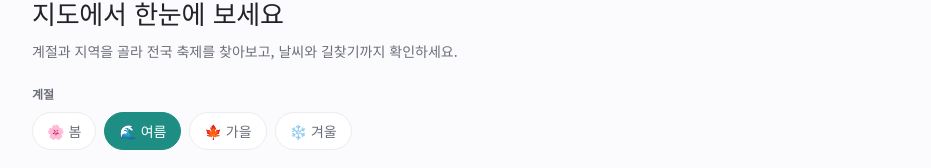
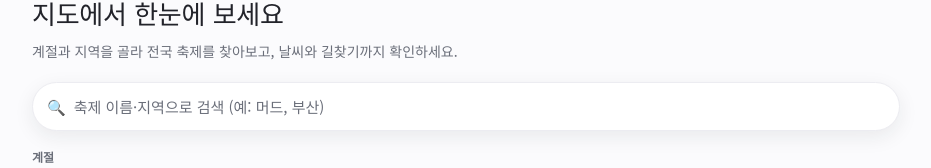
Before and after one commit to papaerth/festivalro, a Next.js app: page / in a window 1280 px wide. Shown: the part 114-282 px from the top of the page, without its empty margins (174-1105 px from the left). Built offline with nearby package versions, Linux system fonts and the light colour scheme; no server answers.

Commit message:
축제 검색창 추가 (이름·지역명, 검색 시 전국에서 조회)

```diff
--- a/src/app/globals.css
+++ b/src/app/globals.css
@@ -106,6 +106,68 @@ h3 {
   margin: 8px 0 0;
   color: var(--text-soft);
   font-size: 14px;
+}
+
+/* ── 검색창 ── */
+.search-box {
+  display: flex;
+  align-items: center;
+  gap: 8px;
+  background: var(--surface);
+  border: 1.5px solid var(--line);
+  border-radius: 999px;
+  padding: 0 14px;
+  margin: 14px 0 4px;
+  box-shadow: var(--shadow);
+  transition: border-color 0.15s ease;
+}
+.search-box:focus-within {
+  border-color: var(--accent);
+}
+.search-icon {
+  font-size: 15px;
+  flex: 0 0 auto;
+}
+.search-input {
+  flex: 1;
+  border: none;
+  outline: none;
+  background: transparent;
+  font-family: inherit;
+  font-size: 15px;
+  color: var(--text);
+  padding: 13px 0;
+  min-width: 0;
+}
+.search-input::placeholder {
+  color: var(--text-soft);
+}
+/* 브라우저 기본 검색 지우기 아이콘 숨김 (커스텀 버튼 사용) */
+.search-input::-webkit-search-cancel-button {
+  -webkit-appearance: none;
+}
+.search-clear {
+  flex: 0 0 auto;
+  width: 24px;
+  height: 24px;
+  border: none;
+  border-radius: 50%;
+  background: var(--accent-soft);
+  color: var(--accent);
+  font-size: 12px;
+  font-weight: 700;
+  cursor: pointer;
+  display: flex;
+  align-items: center;
+  justify-content: center;
+}
+.search-result-head {
+  font-size: 14px;
+  color: var(--text-soft);
+  margin: 16px 2px 6px;
+}
+.search-result-head b {
+  color: var(--accent);
 }
 
 /* ── 필터 (계절 / 지역) ── */
--- a/src/components/HomeClient.js
+++ b/src/components/HomeClient.js
@@ -25,14 +25,27 @@ export default function HomeClient({ festivals, usingSample }) {
   const [season, setSeason] = useState(currentSeason());
   const [region, setRegion] = useState("all");
   const [statusFilter, setStatusFilter] = useState(null); // null=전체
+  const [query, setQuery] = useState("");
   const theme = SEASONS[season];
 
-  // 계절 + 지역으로 먼저 거른 목록 (상태 요약 개수의 기준)
+  const q = query.trim().toLowerCase();
+  const searching = q.length > 0;
+
+  // 검색 중이면: 계절/지역 무시하고 전국에서 이름·지역명으로 검색
+  // 아니면: 선택한 계절 + 지역으로 거름 (상태 요약 개수의 기준)
   const base = useMemo(() => {
+    if (searching) {
+      return festivals.filter(
+        (f) =>
+          f.name.toLowerCase().includes(q) ||
+          (f.sido || "").toLowerCase().includes(q) ||
+          (f.sigungu || "").toLowerCase().includes(q)
+      );
+    }
     return festivals
       .filter((f) => f.season === season)
       .filter((f) => (region === "all" ? true : f.region === region));
-  }, [festivals, season, region]);
+  }, [festivals, season, region, q, searching]);
 
   // 상태별 개수 요약 (진행중 / 예정 / 종료)
   const counts = useMemo(() => {
@@ -81,6 +94,35 @@ export default function HomeClient({ festivals, usingSample }) {
           <p>계절과 지역을 골라 전국 축제를 찾아보고, 날씨와 길찾기까지 확인하세요.</p>
         </section>
 
+        {/* 검색창 */}
+        <div className="search-box">
+          <span className="search-icon" aria-hidden="true">🔍</span>
+          <input
+            type="search"
+            className="search-input"
+            placeholder="축제 이름·지역으로 검색 (예: 머드, 부산)"
+            value={query}
+            onChange={(e) => setQuery(e.target.value)}
+            aria-label="축제 검색"
+          />
+          {searching && (
+            <button
+              className="search-clear"
+              onClick={() => setQuery("")}
+              aria-label="검색 지우기"
+            >
+              ✕
+            </button>
+          )}
+        </div>
+
+        {searching ? (
+          /* 검색 중: 계절/지역 선택 대신 검색 결과 안내 */
+          <div className="search-result-head">
+            🔍 전국에서 <b>“{query.trim()}”</b> 검색 결과 <b>{base.length}</b>곳
+          </div>
+        ) : (
+          <>
             {/* 계절 선택 */}
             <div className="filter-group">
               <div className="filter-label">계절</div>
@@ -115,6 +157,8 @@ export default function HomeClient({ festivals, usingSample }) {
                 ))}
               </div>
             </div>
+          </>
+        )}
 
         {/* 지도 */}
         <MapView festivals={filtered} />
@@ -156,9 +200,19 @@ export default function HomeClient({ festivals, usingSample }) {
         <div className="card-grid">
           {filtered.length === 0 ? (
             <div className="empty">
+              {searching ? (
+                <>
+                  “{query.trim()}” 검색 결과가 없어요.
+                  <br />
+                  다른 이름이나 지역으로 검색해 보세요!
+                </>
+              ) : (
+                <>
                   선택하신 조건에 맞는 축제가 아직 없어요.
                   <br />
                   다른 계절이나 지역을 선택해 보세요!
+                </>
+              )}
             </div>
           ) : (
             filtered.map((f) => <FestivalCard key={f.id} festival={f} />)
```
Lines whose indentation alone changed are shown as unchanged.
